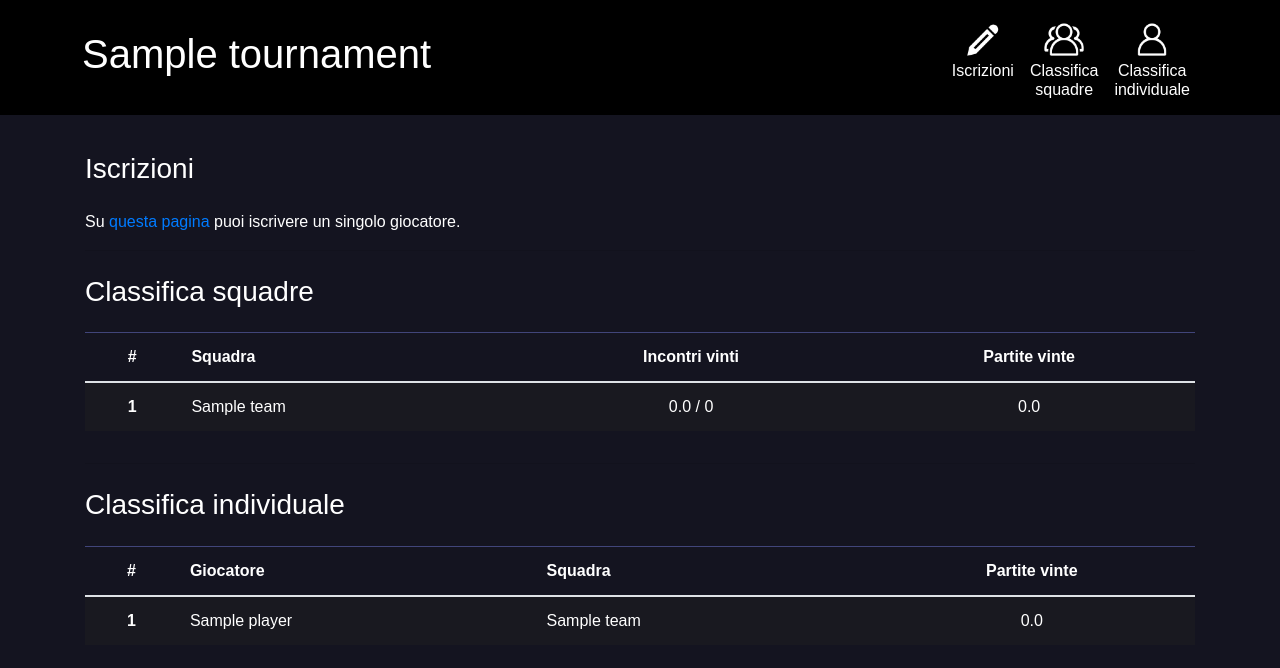
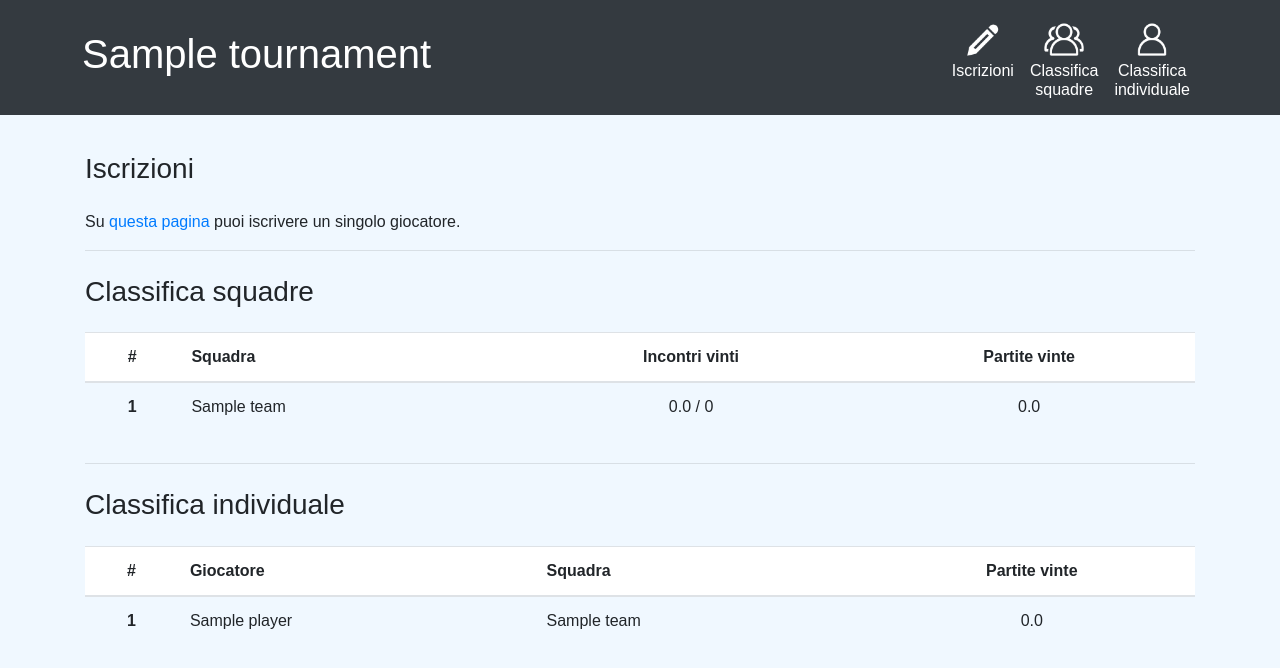
Before and after one commit to giove91/multi-table-tournament, a Django app: page / in a window 1280 px wide. Shown: the top 668 px of the page. Run offline with Django 3.2, Linux system fonts and the light colour scheme; tables that the repository leaves empty hold one stand-in row (values such as "Sample post"); some libraries are stand-ins or nearby versions; some web fonts are replaced.

Commit message:
New graphics.

```diff
--- a/static/style.css
+++ b/static/style.css
@@ -1,5 +1,29 @@
 .clickable {
     cursor: pointer;
+}
+
+.clickable:hover {
+    color: rgb(238, 109, 1);
+}
+
+.clickable-1:hover {
+    color: white;
+    filter: brightness(0.5) sepia(1) saturate(10000%) hue-rotate(60deg) brightness(2.5);
+}
+
+.clickable-2:hover {
+    color: white;
+    filter: brightness(0.5) sepia(1) saturate(10000%) hue-rotate(0deg);
+}
+
+.clickable-3:hover {
+    color: white;
+    filter: brightness(0.5) sepia(1) saturate(10000%) hue-rotate(120deg) brightness(1);
+}
+
+.clickable-4:hover {
+    color: white;
+    filter: brightness(0.5) sepia(1) saturate(10000%) hue-rotate(270deg) brightness(4);
 }
 
 ul.errorlist {
@@ -13,8 +37,8 @@
 
 body {
     font-family: 'Muli', sans-serif;
-    background-color: rgb(20, 20, 32);
-    color: white;
+    background-color: rgb(240, 248, 255);
+    /* color: white; */
 }
 
 h3::before {
@@ -26,9 +50,9 @@
   pointer-events: none;
 }
 
-.navbar {
+/* .navbar {
     background-color: black;
-}
+} */
 
 .navbar-brand {
     padding-left: 12px;
@@ -72,12 +96,18 @@
     padding-top: 80px;
 }
 
-td, th {
-  border-top:1px solid rgb(65, 69, 122) !important;
+.table thead th {
+    background-color: white;
 }
 
-.table-striped tbody tr:nth-of-type(odd) {
-    /* background-color: rgb(236, 252, 255); */
-    /* background-color: rgb(236, 244, 255); */
-    background-color: rgb(25, 25, 32);
+/* td, th {
+  border-top:1px solid rgb(65, 69, 122) !important;
+} */
+
+/* .table-striped tbody tr:nth-of-type(odd) {
+    background-color: rgb(230, 240, 255);
+} */
+
+a.link:hover {
+    color: rgb(238, 109, 1);
 }
--- a/templates/base.html
+++ b/templates/base.html
@@ -25,7 +25,7 @@
 
 <body>
 
-<nav class="navbar navbar-expand navbar-dark fixed-top" id="mainNav">
+<nav class="navbar navbar-expand navbar-dark bg-dark fixed-top" id="mainNav">
     <div class="container">
         <a class="navbar-brand" href="{% url 'index' %}">
             <h1 class="text-nowrap d-none d-md-block">{% if tournament %}{{ tournament.name }}{% else %}Multi-table tournament{% endif %}</h1>
--- a/templates/index.html
+++ b/templates/index.html
@@ -57,10 +57,10 @@
 <h3 class="my-4" id="registration">Iscrizioni</h3>
 <p>
 {% if tournament.can_register %}
-Su <a href="{% url 'registration' %}">questa pagina</a> puoi iscrivere una nuova squadra.</br>
+Su <a href="{% url 'registration' %}" class="link">questa pagina</a> puoi iscrivere una nuova squadra.</br>
 {% endif %}
 {% if tournament.can_register_player %}
-Su <a href="{% url 'player-registration' %}">questa pagina</a> puoi iscrivere un singolo giocatore.
+Su <a href="{% url 'player-registration' %}" class="link">questa pagina</a> puoi iscrivere un singolo giocatore.
 {% endif %}
 </p>
 
@@ -74,7 +74,7 @@
 <h3 class="my-4 anchor" id="team-scoreboard">Classifica squadre</h3>
 
 <div class="table-responsive">
-<table class="table table-striped">
+<table class="table">
 <thead>
     <tr>
     <th scope="col" class="text-center">#</th>
@@ -107,7 +107,7 @@
 <small class="text-muted">({{ round.scheduled_time|date:"l" }} alle {{ round.scheduled_time|date:"G:i" }})</small>{% endif %}</h3>
 
 <div class="table-responsive">
-<table class="table table-striped">
+<table class="table">
 <thead>
     <tr>
     <th scope="col" style="width: 50%">Partita</th>
@@ -136,7 +136,7 @@
 <h3 class="my-4 anchor" id="player-scoreboard">Classifica individuale</h3>
 
 <div class="table-responsive">
-<table class="table table-striped">
+<table class="table">
 <thead>
     <tr>
     <th scope="col" class="text-center">#</th>
--- a/templates/player_registration.html
+++ b/templates/player_registration.html
@@ -9,7 +9,7 @@
 
 {% if tournament.can_register_player %}
 <p>Puoi registrarti senza squadra, oppure aggiungerti a una squadra {% if tournament.max_players_per_team %} con meno di {{ tournament.max_players_per_team }} giocatori{% endif %}.<br />
-Puoi consultare la lista delle squadre sulla <a href="{% url 'index' %}">pagina principale</a> (clicca su una squadra per vedere la lista dei suoi giocatori).</p>
+Puoi consultare la lista delle squadre sulla <a href="{% url 'index' %}" class="link">pagina principale</a> (clicca su una squadra per vedere la lista dei suoi giocatori).</p>
 
 <form method="post">
     {% csrf_token %}
--- a/templates/thanks.html
+++ b/templates/thanks.html
@@ -12,7 +12,7 @@
 </div>
 
 <div class="my-4">
-<p>Ora puoi tornare alla <a href="{% url 'index' %}">pagina principale</a>.</p>
+<p>Ora puoi tornare alla <a href="{% url 'index' %}" class="link">pagina principale</a>.</p>
 </div>
 
 {% endblock %}
```
